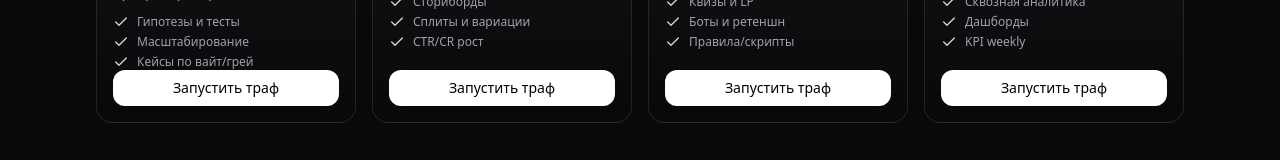
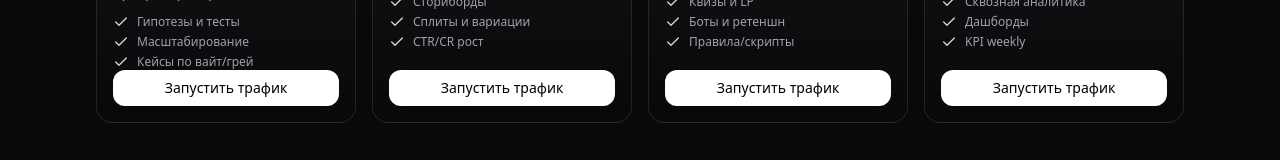
Before and after one commit to Vimmfor/traffagent, a React (Vite) app: page / in a window 1280 px wide. Shown: the part 1273-1433 px from the top of the page. Built offline with nearby package versions, Linux system fonts and the light colour scheme.

Commit message:
Update App.tsx

```diff
--- a/src/App.tsx
+++ b/src/App.tsx
@@ -115,7 +115,7 @@ function Header({ onQuiz }: { onQuiz: () => void }) {
         </div>
         <div className="flex items-center gap-2">
           <button type="button" onClick={onQuiz} className="group hidden sm:inline-flex items-center gap-2 rounded-lg bg-gradient-to-r from-indigo-500 via-purple-500 to-fuchsia-500 px-3 py-2 text-sm font-semibold text-white shadow hover:shadow-lg transition-shadow">
-            Запустить траф <ArrowRight className="h-4 w-4 transition-transform group-hover:translate-x-0.5" />
+            Запустить трафик <ArrowRight className="h-4 w-4 transition-transform group-hover:translate-x-0.5" />
           </button>
           <button type="button" onClick={() => setOpen(v=>!v)} aria-label="Открыть меню" className="md:hidden inline-flex h-10 w-10 items-center justify-center rounded-lg border border-white/10">{open ? <X className="h-5 w-5" /> : <Menu className="h-5 w-5" />}</button>
         </div>
@@ -128,7 +128,7 @@ function Header({ onQuiz }: { onQuiz: () => void }) {
             <a href="#cases" className="py-3">Кейсы</a>
             <a href="#pricing" className="py-3">Тарифы</a>
             <a href="#faq" className="py-3">FAQ</a>
-            <button type="button" onClick={() => { setOpen(false); onQuiz(); }} className="mt-2 inline-flex items-center justify-center gap-2 rounded-lg bg-gradient-to-r from-indigo-500 via-purple-500 to-fuchsia-500 px-4 py-3 font-semibold text-white">Запустить траф</button>
+            <button type="button" onClick={() => { setOpen(false); onQuiz(); }} className="mt-2 inline-flex items-center justify-center gap-2 rounded-lg bg-gradient-to-r from-indigo-500 via-purple-500 to-fuchsia-500 px-4 py-3 font-semibold text-white">Запустить трафик</button>
           </div>
         </div>
       )}
@@ -299,7 +299,7 @@ function Hero({ onQuiz }: { onQuiz: () => void }) {
               onClick={onQuiz}
               className="inline-flex items-center justify-center rounded-2xl bg-gradient-to-r from-indigo-500 via-purple-500 to-fuchsia-500 px-6 py-4 text-base sm:text-sm font-semibold text-white shadow-xl hover:shadow-2xl"
             >
-              Запустить траф <ArrowRight className="ml-2 h-5 w-5" />
+              Запустить трафик <ArrowRight className="ml-2 h-5 w-5" />
             </MagneticButton>
             <MagneticButton
               href="https://t.me/traffagent"
@@ -405,7 +405,7 @@ function Services({ onQuiz }: { onQuiz: () => void }) {
               onClick={onQuiz}
               className="mt-auto inline-flex items-center justify-center rounded-xl bg-white text-black px-4 py-2 text-sm font-medium w-full hover:bg-zinc-100 transition-colors"
             >
-              Запустить траф
+              Запустить трафик
             </button>
           </li>
         ))}
```
